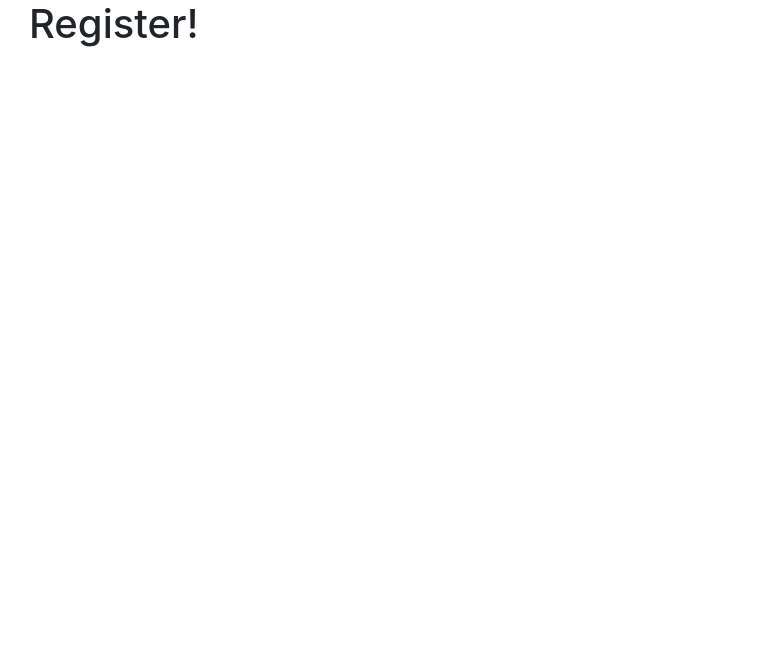
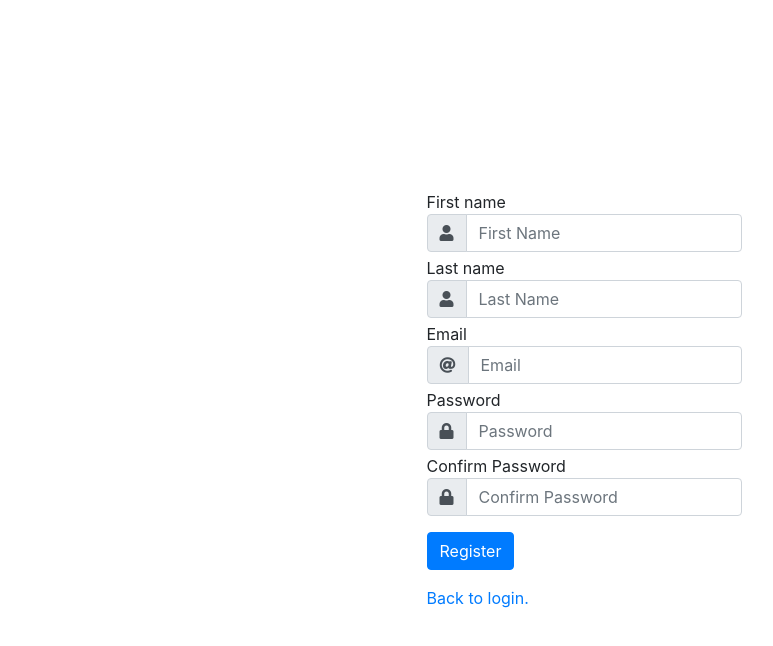
Before and after one commit to HiImMishu/ScrumSprintsReact, a React (Create React App) app: page /register in a window 1280 px wide. Shown: the top 646 px of the page, without its empty margins (56-829 px from the left). Built offline with nearby package versions, Linux system fonts and the light colour scheme.

Commit message:
User registration

```diff
--- a/src/components/LoginComponent.js
+++ b/src/components/LoginComponent.js
@@ -3,8 +3,8 @@ import {Link} from 'react-router-dom'
 
 const FormComponent = (props) => {
     return (
-        <div className="login-container">
-        <form className="login-form">
+        <div className="form-container">
+        <form className="center-form" onSubmit={props.handleSubmit} method="POST">
 
             <div className="mb-3">
                 <label htmlFor="inputEmail" className="form-label">Email address</label>
@@ -46,7 +46,7 @@ const FormComponent = (props) => {
                 </div>
             </div>
 
-            <button type="button" className="btn btn-primary mb-4" onClick={props.handleSubmit}>Login</button>
+            <button className="btn btn-primary mb-4">Login</button>
 
             <div>
                 <Link to="/register">Don't have an account?</Link>
--- a/src/components/LoginContainer.js
+++ b/src/components/LoginContainer.js
@@ -7,11 +7,13 @@ import BASE_URL from '../constants'
 const LoginContainer = () => {
     const [email, setEmail] = useState("")
     const [password, setPaswword] = useState("")
-    const [emailError, setEmailError] = useState(false)
-    const [passwordError, setPasswordError] = useState(false)
+    const [emailError, setEmailError] = useState()
+    const [passwordError, setPasswordError] = useState()
     const {authToken, setAuthToken} = useAuth();
 
-    const handleSubmit = () => {
+    const handleSubmit = (event) => {
+        event.preventDefault()
+
         fetch(BASE_URL + "/users/token", {
             method: 'POST',
             mode: 'cors',
@@ -44,7 +46,9 @@ const LoginContainer = () => {
         .then(data => {
             setAuthToken(data.access_token)
         })
-        .catch(error => {console.clear()})
+        .catch(error => {
+            console.log(error)
+        })
     }
 
     if (authToken)
--- /dev/null
+++ b/src/components/RegisterComponent.js
@@ -0,0 +1,114 @@
+import React from 'react'
+import {Link} from 'react-router-dom'
+
+const RegisterComponent = (props) => {
+    return (
+        <div className="form-container">
+            <form className="center-form" onSubmit = {props.handleSubmit} method="POST">
+
+                <div className="mb-1">
+                    <label htmlFor="inputFirstName" className="form-label">First name</label>
+                    <div className="input-group">
+                        <span className="input-group-text form-addon"><i class="fas fa-user"/></span>
+                        <input
+                            type="text"
+                            className="form-control"
+                            id="inputFirstName"
+                            name="firstname"
+                            placeholder="First Name"
+                            required
+                            value = {props.firstName}
+                            onChange = {e => props.setFirstName(e.target.value)}
+                        />
+                    </div>
+                </div>
+
+                <div className="mb-1">
+                    <label htmlFor="inputLastName" className="form-label">Last name</label>
+                    <div className="input-group">
+                        <span className="input-group-text form-addon"><i class="fas fa-user"/></span>
+                        <input
+                            type="text"
+                            className="form-control"
+                            id="inputLastName"
+                            name="lastname"
+                            placeholder="Last Name"
+                            required
+                            value = {props.lastName}
+                            onChange = {e => props.setLastName(e.target.value)}
+                        />
+                    </div>
+                </div>
+
+                <div className="mb-1">
+                    <label htmlFor="inputEmail" className="form-label">Email</label>
+                    <div className="input-group">
+                        <span className="input-group-text form-addon"><i class="fas fa-at"/></span>
+                        <input
+                            type="email"
+                            className="form-control"
+                            id="inputEmail"
+                            name="email"
+                            placeholder="Email"
+                            required
+                            value = {props.email}
+                            onChange = {e => props.setEmail(e.target.value)}
+                        />
+                    </div>
+                    <div className="form-error" style={(props.emailError) ? {display: "block"} : {}}>
+                        Email already taken.
+                    </div>
+                </div>
+
+                <div className="mb-1">
+                    <label htmlFor="inputPassword" className="form-label">Password</label>
+                    <div className="input-group">
+                        <span className="input-group-text form-addon"><i class="fas fa-lock"/></span>
+                        <input
+                            type="password"
+                            className="form-control"
+                            id="inputPassword"
+                            name="password"
+                            placeholder="Password"
+                            required
+                            minLength={8}
+                            value = {props.password}
+                            onChange = {e => props.setPassword(e.target.value)}
+                        />
+                    </div>
+                </div>
+
+                <div className="mb-3">
+                    <label htmlFor="inputPasswordConfirm" className="form-label">Confirm Password</label>
+                    <div className="input-group">
+                        <span className="input-group-text form-addon"><i class="fas fa-lock"/></span>
+                        <input
+                            type="password"
+                            className="form-control"
+                            id="inputPasswordConfirm"
+                            name="password2"
+                            placeholder="Confirm Password"
+                            minLength={8}
+                            required
+                            value = {props.passwordConfirm}
+                            onChange = {e => props.setPasswordConfirm(e.target.value)}
+                            onBlur = {props.comparePasswords}
+                        />
+                    </div>
+                    <div className="form-error" style={(props.passwordError) ? {display: "block"} : {}}>
+                        Passwords doesn't match.
+                    </div>
+                </div>
+
+                <button className="btn btn-primary mb-3" >Register</button>
+
+                <div>
+                    <Link to="/login">Back to login.</Link>
+                </div>
+
+            </form>
+        </div>
+    )
+}
+
+export default RegisterComponent
--- a/src/components/RegisterContainer.js
+++ b/src/components/RegisterContainer.js
@@ -1,9 +1,88 @@
-import React from 'react'
+import React, { useState } from 'react'
+import {Redirect} from 'react-router-dom'
+import RegisterComponent from './RegisterComponent'
+import BASE_URL from '../constants'
 
 const RegisterContainer = () => {
+    const [firstName, setFirstName] = useState("")
+    const [lastName, setLastName] = useState("")
+    const [email, setEmail] = useState("")
+    const [password, setPassword] = useState("")
+    const [passwordConfirm, setPasswordConfirm] = useState("")
+    const [emailError, setEmailError] = useState()
+    const [passwordError, setPasswordError] = useState()
+    const [registerSuccess, setRegisterSuccess] = useState()
+
+    const handleSubmit = (event) => {
+        event.preventDefault()
+        setEmailError(false)
+
+        if (passwordError) {
+            return
+        }
+
+        fetch(BASE_URL + "/users", {
+            method: 'POST',
+            mode: 'cors',
+            headers: {
+                'Accept': 'application/json, text/plain',
+                'Content-Type': 'application/json'
+            },
+            body: JSON.stringify({
+                firstName: firstName,
+                lastName: lastName,
+                email: email,
+                password: password
+            })
+        })
+        .then(response => {
+            setEmailError(false)
+
+            if (response.ok) {
+                setRegisterSuccess(true)
+            }
+            else if (response.status === 409) {
+                setEmailError(true)
+            }
+            else {
+                throw Error("Error status: " + response.status)
+            }
+        })
+        .catch(error => {
+            console.log(error)
+        })
+    }
+
+    const comparePasswords = () => {
+        if (password.length > 0 && (password !== passwordConfirm)) {
+            setPasswordError(true)
+        }
+        else {
+            setPasswordError(false)
+        }
+    }
+
+    if (registerSuccess) {
+        return <Redirect to="/login" />
+    }
 
     return (
-        <h1> Register! </h1>
+        <RegisterComponent
+            firstName = {firstName}
+            setFirstName = {setFirstName}
+            lastName = {lastName}
+            setLastName = {setLastName}
+            email = {email}
+            setEmail = {setEmail}
+            password = {password}
+            setPassword = {setPassword}
+            passwordConfirm = {passwordConfirm}
+            setPasswordConfirm = {setPasswordConfirm}
+            emailError = {emailError}
+            passwordError = {passwordError}
+            handleSubmit = {handleSubmit}
+            comparePasswords = {comparePasswords}
+        />
     )
 }
 
--- a/src/index.css
+++ b/src/index.css
@@ -12,17 +12,13 @@ code {
     monospace;
 }
 
-label {
-  margin-bottom: 0.1rem;
-}
-
-.login-container {
+.form-container {
   min-height: 100vh;
   display: flex;
   align-items: center;
 }
 
-.login-form {
+.center-form {
   margin: 0 auto;
 }
 
@@ -37,3 +33,7 @@ label {
   color: red;
   font-size: 0.8rem;
 }
+
+.form-label {
+  margin-bottom: -0.1rem;
+}
```
Also changed, not shown: 1 other file (tests, documents, lock files or other folders).
